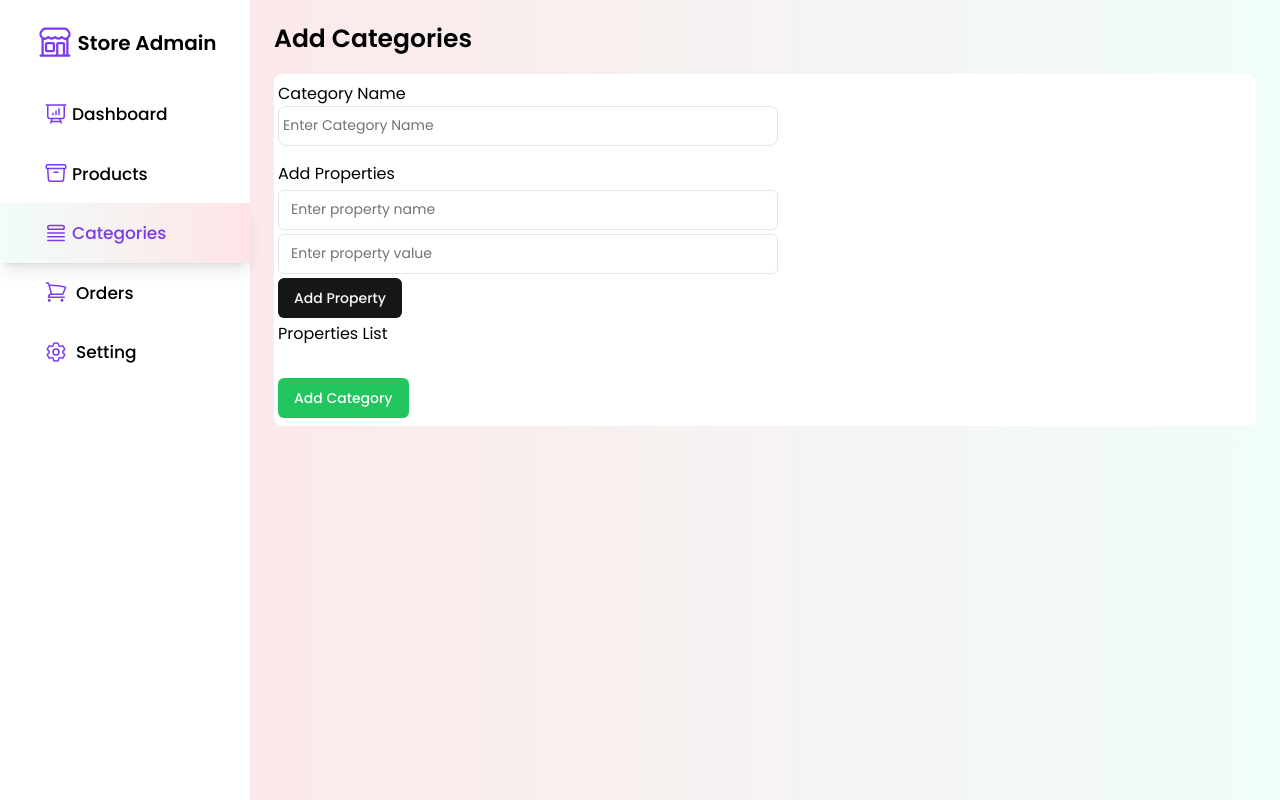
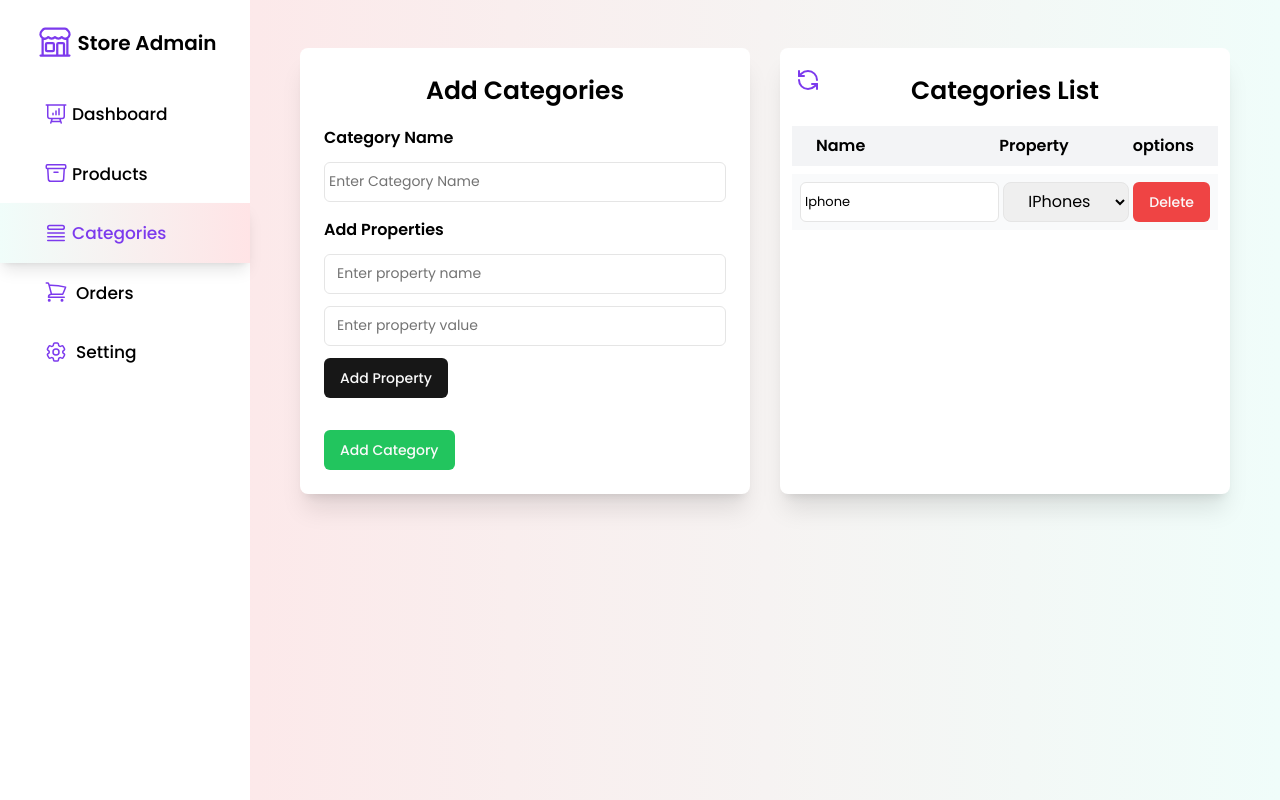
Before and after one commit to MashalWeb/next_app, a Next.js app: page /Categories in a window 1280 px wide. Built offline with nearby package versions, Linux system fonts and the light colour scheme.

Commit message:
bugs fixs, add api endpoints for add & get categories and design pages for it

```diff
--- a/package.json
+++ b/package.json
@@ -29,6 +29,7 @@
       "react-hook-form": "^7.51.5",
       "react-hot-toast": "^2.4.1",
       "redux": "^5.0.1",
+      "sharp": "^0.33.4",
       "tailwind-merge": "^2.3.0",
       "tailwindcss-animate": "^1.0.7",
       "usehooks-ts": "^3.1.0"
--- a/src/app/Categories/page.tsx
+++ b/src/app/Categories/page.tsx
@@ -1,13 +1,16 @@
 "use client";
-import Header from "@/components/header/Header";
+import { Loader, RefreshCcwIcon } from "lucide-react";
 import { Button } from "@/components/ui/button";
 import { Input } from "@/components/ui/input";
+import axios, { AxiosError } from "axios";
 import React, { useState } from "react";
+import toast from "react-hot-toast";
 
 function Categories() {
    const [property, setProperty]: any = useState([]);
    const [newProp, setNewProp] = useState("");
    const [newPropValue, setNewPropValue] = useState("");
+   const [Category, setCategroy] = useState("")
    const handleAddProperty = () => {
       if (newProp.trim() !== "") {
          const newCategory: any = {
@@ -20,60 +23,107 @@ function Categories() {
          setNewPropValue("");
       }
    };
-   console.log(typeof property);
+
+   const handleAddCategory = async function() {
+      try {
+         const res = await axios.post("/api/categories",
+            {categoryName:Category,Properties:property}
+         )
+         toast.success(res.data.message)
+         setCategroy("")
+         setProperty([])
+
+      } catch (error ) {
+         const err = error as AxiosError<any>
+         toast.error(err.response?.data.message || "Unexpected Error")
+
+      }
+   }
+   const getCategories = async () => {
+      const {data} = await axios.get("/api/categories")
+      console.log(data.categories);
+
+   }
    return (
       <>
-         <Header />
-         <div className="ml-[250px] px-6 py-5 ">
-            <h1>Add Categories</h1>
+         <div className=" px-6 py-5 w-full">
+            <div className="p-3 w-full flex align-middle justify-evenly gap-4 flex-wrap">
             <form
                onSubmit={(e) => e.preventDefault()}
                action=""
-               className="w-full bg-white rounded-lg px-1 py-2 mt-4"
+               className="sm:w-[450px] w-full bg-white rounded-lg px-6 shadow-xl py-6 mt-4"
             >
-               <div className="sm:w-[500px] w-full">
-                  <label htmlFor="" className="mt-4">
+                   <h1 className="text-center mb-4">Add Categories</h1>
+                  <label htmlFor="" className="mt-4 font-semibold">
                      Category Name
                   </label>
                   <Input
                      type="text"
                      placeholder="Enter Category Name"
-                     className="w-full bg-white py-2 px-1 rounded-lg"
+                     className="w-full bg-white py-2 px-1 mt-3"
+                     value={Category}
+                     onChange={(e)=> setCategroy( e.target.value)}
                   />
                   <div className="my-4">
-                     <h2>Add Properties</h2>
+                     <h2 className="font-semibold">Add Properties</h2>
                      <Input
                         type="text"
                         value={newProp}
                         onChange={(e) => setNewProp(e.target.value)}
                         placeholder="Enter property name"
-                        className="mt-1"
+                        className="mt-3"
                      />
                      <Input
                         type="text"
                         value={newPropValue}
                         onChange={(e) => setNewPropValue(e.target.value)}
                         placeholder="Enter property value"
-                        className="mt-1"
+                        className="mt-3"
                      />
-                     <Button className="mt-1" onClick={handleAddProperty}>
+                     <Button className="mt-3" onClick={handleAddProperty}>
                         Add Property
                      </Button>
 
-                     <h3 className="mt-1">Properties List</h3>
-                     <ul>
+                     <ul className=" mt-4">
                         {property.map((prop: any, index: any) => (
-                           <li key={index}>
-                              {prop.name} == {prop.value}
+                           <li key={index} className="flex">
+                              <span className="w-[50%] mr-2 font-semibold bg-gray-50 shadow my-1 p-2 rounded-md">{prop.name}</span>
+                              <span className="w-[50%] mr-2 font-semibold bg-gray-50 shadow my-1 p-2 rounded-md">{prop.value}</span>
                            </li>
                         ))}
                      </ul>
                   </div>
-                  <Button type="submit" className="bg-green-500 mt-4">
+                  <Button type="submit" onClick={handleAddCategory} className="bg-green-500 mt-4">
                      Add Category{" "}
                   </Button>
-               </div>
             </form>
+            <div
+               className="sm:w-[450px] relative w-full bg-white rounded-lg px-3 shadow-xl py-6 mt-4"
+            >
+                  <RefreshCcwIcon className="absolute cursor-pointer top-5 left-3" onClick={getCategories}/>
+                   <h1 className="text-center mb-4">Categories List</h1>
+
+                  <div className="flex justify-between bg-gray-100 mb-2 gap-1 font-semibold p-2 px-6">
+                  <span>Name</span>
+                  <span className="ml-[70px]">Property</span>
+                  <span>options</span>
+                  </div>
+                  <div className="flex bg-gray-50 mb-2 gap-1 p-2">
+                  <Input
+                     type="text"
+                     value={"Iphone"}
+                     readOnly
+                     className="w-full bg-white py-2 px-1 text-[13px]"
+                  />
+                  <select name="property" id="" className="border rounded-lg px-5">
+                     <option value="">IPhones</option>
+                     <option value="">laptops</option>
+                     <option value="">mobiles</option>
+                  </select>
+                  <Button variant={"destructive"}>Delete</Button>
+                  </div>
+            </div>
+            </div>
          </div>
       </>
    );
--- a/src/app/Dashboard/page.tsx
+++ b/src/app/Dashboard/page.tsx
@@ -48,8 +48,7 @@ function Dashboard() {
    const handledelete = () => {};
    return (
       <>
-         <Header />
-         <div className="ml-[250px] px-6 py-5 ">
+         <div className=" px-6 py-5 ">
             <div className="w-full bg-white/50 rounded px-5 flex justify-between p-2 py-3">
                <div className="info bg-white px-2 py-1 w-[180px] rounded-full shadow-lg">
                   <Image
--- a/src/app/Orders/page.tsx
+++ b/src/app/Orders/page.tsx
@@ -4,8 +4,7 @@ import React from "react";
 function Orders() {
    return (
       <>
-         <Header />
-         <div className="ml-[250px] px-6 py-5 ">Orders Page</div>
+         <div className=" px-6 py-5 ">Orders Page</div>
       </>
    );
 }
--- a/src/app/Products/add/page.tsx
+++ b/src/app/Products/add/page.tsx
@@ -6,8 +6,8 @@ import React from "react";
 function AddProducts() {
    return (
       <>
-         <Header />
-         <div className=" ml-[250px] px-6 py-5 ">
+
+         <div className=" px-6 py-5 ">
             <h1 className="m-y-4">Add Product</h1>
             <form action="">
                <div className="sm:w-[600px] w-full mt-3">
--- a/src/app/Products/page.tsx
+++ b/src/app/Products/page.tsx
@@ -6,8 +6,7 @@ import Link from "next/link";
 function Products() {
    return (
       <>
-         <Header />
-         <div className="ml-[250px] px-6 py-5 ">
+         <div className=" px-6 py-5 ">
             <h1>All Products</h1>
             <Link href="/Products/add" className="inline-block mt-4">
                <Button type="button" className="bg-green-400">
--- a/src/app/Setting/page.tsx
+++ b/src/app/Setting/page.tsx
@@ -4,8 +4,8 @@ import React from "react";
 function Setting() {
    return (
       <>
-         <Header />
-         <div className="ml-[250px] px-6 py-5 ">Setting Page</div>
+
+         <div className=" px-6 py-5 ">Setting Page</div>
       </>
    );
 }
--- a/src/app/layout.tsx
+++ b/src/app/layout.tsx
@@ -3,6 +3,7 @@ import { Poppins } from "next/font/google";
 import "./globals.css";
 import AuthProvider from "@/context/AuthProvider";
 import { Toaster } from "react-hot-toast";
+import Header from "@/components/header/Header";
 export const metadata: Metadata = {
    title: "Ecommerce App",
    description: "Ecommerce App By Mashal Horara",
@@ -23,7 +24,12 @@ export default function RootLayout({
       <html lang="en">
          <AuthProvider>
             <body>
+               <div className="main flex" >
+               <Header />
+               <div className="content flex-grow">
                {children}
+               </div>
+               </div>
                <Toaster />
             </body>
          </AuthProvider>
--- a/src/components/header/Header.tsx
+++ b/src/components/header/Header.tsx
@@ -9,7 +9,7 @@ function Header() {
 
    return (
       <>
-         <aside className="sidebar w-[250px] h-[100vh] bg-white absolute  top-0 left-0">
+         <aside className="sidebar w-[250px] h-screen bg-white hidden sm:block">
             <Link
                href={"/Dashboard"}
                className="w-full flex align-middle justify-startmt-5 py-6"
--- a/src/models/category.model.ts
+++ b/src/models/category.model.ts
@@ -3,7 +3,7 @@ import mongoose, { Schema } from "mongoose";
 const categorySchema = new Schema(
    {
       name: { type: String, require: true },
-      property: [{ type: String }],
+      Properties: [{type: Object, required: true, default: {}}],
    },
    { timestamps: true }
 );
```
Also changed, not shown: src/app/api/categories/route.ts (added, +51 -0 lines), 1 other file (tests, documents, lock files or other folders).
